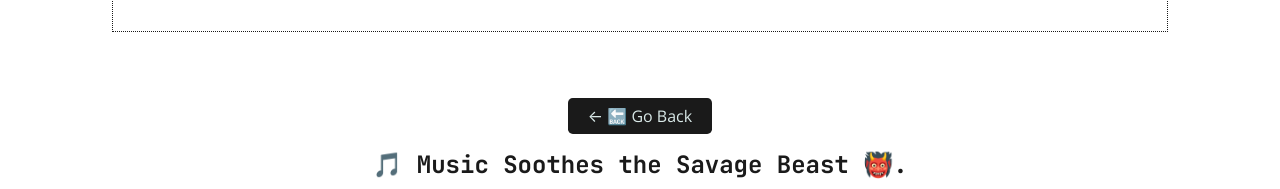
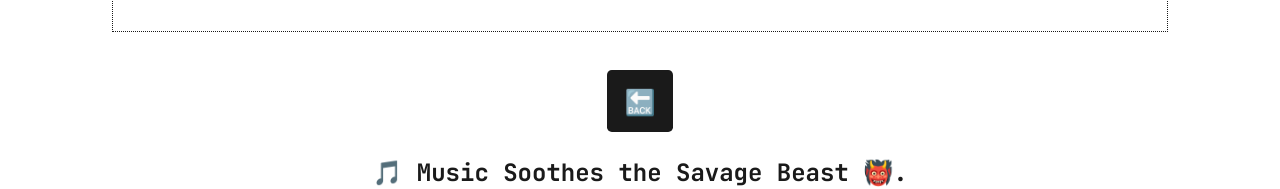
Before and after one commit to Chiweenie6/What-s_Your_Tunage, a React (Create React App) app in the folder client/: page /albums/1 in a window 1280 px wide. Shown: the part 572-761 px from the top of the page. Built offline with nearby package versions, Linux system fonts and the light colour scheme; no server answers.

Commit message:
format update index.js

```diff
--- a/client/src/components/Footer/index.js
+++ b/client/src/components/Footer/index.js
@@ -9,10 +9,11 @@ const Footer = () => {
       <div className="container text-center mb-5">
         {location.pathname !== '/' && (
           <button
-            className="btn btn-dark mb-3"
+            className="btn btn-dark mb-5 p-3"
+            style={{fontSize:25}}
             onClick={() => navigate(-1)}
           >
-            &larr; 🔙 Go Back
+            🔙
           </button>
         )}
         <h4>
```
